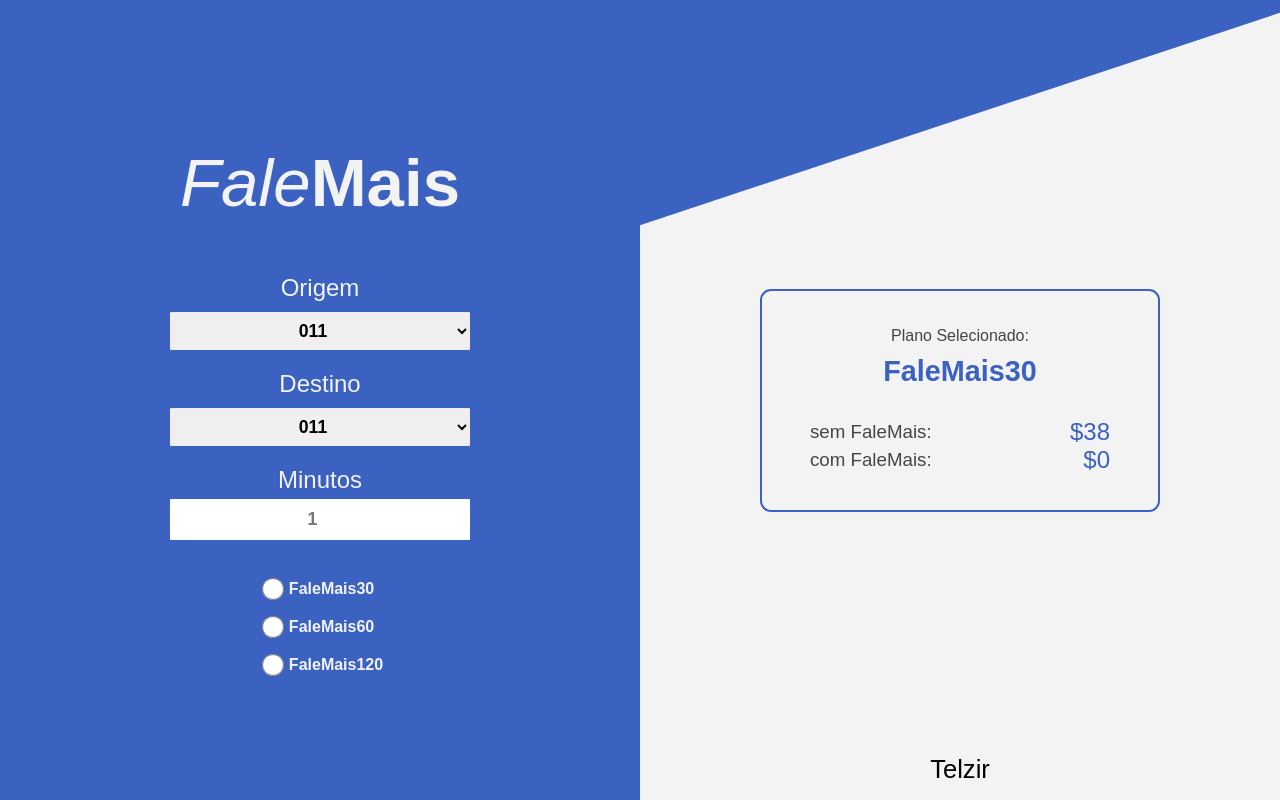
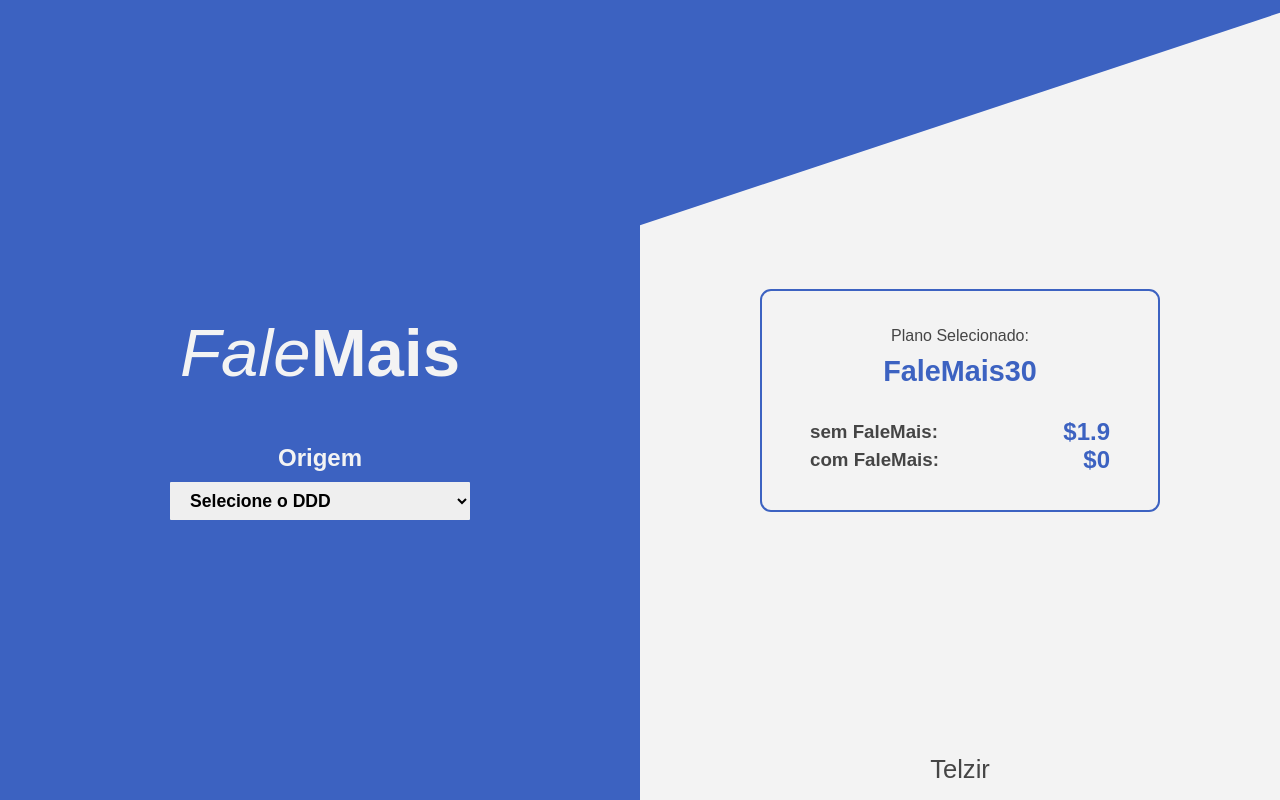
Before and after one commit to GabrielModog/telzir-falemais, a React (Create React App) app: page / in a window 1280 px wide. Built offline with nearby package versions, Linux system fonts and the light colour scheme.

Commit message:
add initial logics to components

```diff
--- a/public/index.html
+++ b/public/index.html
@@ -24,7 +24,7 @@
       work correctly both with client-side routing and a non-root public URL.
       Learn how to configure a non-root public URL by running `npm run build`.
     -->
-    <title>React App</title>
+    <title>FaleMais - Telzir</title>
   </head>
   <body>
     <noscript>You need to enable JavaScript to run this app.</noscript>
--- a/src/components/comparator.js
+++ b/src/components/comparator.js
@@ -3,16 +3,43 @@ import React, {useState} from 'react'
 import Form from './form'
 import Prices from './prices'
 
+import { calls, plans } from "../data/calls";
+
 const Comparator = () => {
 
   const [origin, setOrigin] = useState()
   const [receiver, setReceiver] = useState()
-  const [minutes, setMinutes] = useState()
-  const [planValue, setPlanValue] = useState()
+  const [minutes, setMinutes] = useState(1)
+  const [transfer, setTransfer] = useState()
+  const [call, setCall] = useState({
+    origin: 11,
+    receiver: 16
+  })
+
+  const compare = calls.find(item => item.origin === call.origin && item.receiver === call.receiver)
 
   return (<div className="app">
-      <Form />
-      <Prices />
+      <Form
+        origin={origin}
+        setOrigin={setOrigin}
+        receiver={receiver}
+        setReceiver={setReceiver}
+        setMinutes={setMinutes}
+        transfer={transfer}
+        setTransfer={setTransfer}
+        calls={calls}
+        plans={plans}
+        call={call}
+        setCall={setCall}
+      />
+
+      <Prices
+        origin={origin}
+        receiver={receiver}
+        minutes={minutes}
+        transfer={compare}
+        plan={plans[0].value}
+      />
     </div>)
 }
 
--- a/src/components/form.js
+++ b/src/components/form.js
@@ -1,6 +1,18 @@
 import React from 'react'
 
-const Form = () => (
+const Form = ({
+  calls,
+  plans,
+  origin,
+  setOrigin,
+  receiver,
+  setReceiver,
+  planValue,
+  setPlanValue,
+  setMinutes,
+  call,
+  setCall}) => (
+
   <form className="app__split blue">
 
     <div className="app__title">
@@ -9,43 +21,56 @@ const Form = () => (
 
     <div className="app__select">
       <h2>Origem</h2>
-      <select >
-        <option>011</option>
-        <option>016</option>
-        <option>017</option>
-        <option>018</option>
+      <select onChange={(e) => setOrigin(e.target.value)} defaultValue="">
+        <option disable value="">Selecione o DDD</option>
+        <option value="11">011</option>
+        <option value="16">016</option>
+        <option value="17">017</option>
+        <option value="18">018</option>
       </select>
     </div>
+    {origin && <div className="app__select">
+      <h2>Destino</h2>
+      <select
+        onChange={(e) => {
+          setReceiver(e.target.value)
+          //setCall({...call, origin: origin, receiver: receiver})
+          }}
+        defaultValue="">
+        <option disable value="">Selecione o DDD</option>
+        <option value="11">011</option>
+        <option value="16">016</option>
+        <option value="17">017</option>
+        <option value="18">018</option>
+      </select>
+    </div>}
 
-    <div className="app__select">
-      <h2>Destino</h2>
-      <select>
-        <option>011</option>
-        <option>016</option>
-        <option>017</option>
-        <option>018</option>
-      </select>
-    </div>
-
+    {receiver && <>
         <div className="app__select">
           <h2>Minutos</h2>
-      <input type="number" min="1" placeholder="1" />
+          <input
+            type="number"
+            min="1" placeholder="1"
+            onChange={(e) => setMinutes(e.target.value)}
+          />
         </div>
 
         <div className="app__checkbox">
           <div>
-        <input type="radio" />
+            <input type="radio" name="plan" value="1" />
             <span>FaleMais30</span>
           </div>
           <div>
-        <input type="radio" />
+            <input type="radio"  name="plan" value="2" />
             <span>FaleMais60</span>
           </div>
           <div>
-        <input type="radio" />
+            <input type="radio" name="plan" value="3" />
             <span>FaleMais120</span>
           </div>
         </div>
+      </>
+    }
 
   </form>
 )
--- a/src/components/prices.js
+++ b/src/components/prices.js
@@ -1,6 +1,14 @@
 import React from 'react'
 
-const Prices = () => (
+import {calculatePerMinutes, calculateWithPlan} from '../functions'
+
+const Prices = ({
+  origin,
+  receiver,
+  minutes,
+  transfer,
+  plan,
+}) => (
   <div className="app__split">
     <div className="app__header">
       <svg width="686" height="233" xmlns="http://www.w3.org/2000/svg">
@@ -21,12 +29,12 @@ const Prices = () => (
       <div className="app__prices__box">
       <div className="app__prices__between">
         <h3>sem FaleMais: </h3>
-        <h3 className="app__prices__value">$38</h3>
+        <h3 className="app__prices__value">${calculatePerMinutes(1.90, minutes)}</h3>
       </div>
 
       <div className="app__prices__between">
         <h3>com FaleMais: </h3>
-        <h3 className="app__prices__value">$0</h3>
+        <h3 className="app__prices__value">${calculateWithPlan(transfer.value, minutes, plan)}</h3>
       </div>
       </div>
     </div>
--- a/src/functions/index.js
+++ b/src/functions/index.js
@@ -1,5 +1,5 @@
 export const calculatePerMinutes = (value, minutes) => {
-  return minutes * value;
+  return Number((minutes * value).toFixed(2))
 }
 
 const surplusesMinutes = (currentMinutes, planMinutes) =>
@@ -8,8 +8,9 @@ const surplusesMinutes = (currentMinutes, planMinutes) =>
 export const calculateWithPlan = (value, currentMinutes, planMinutes) => {
   if (currentMinutes > planMinutes) {
     return Number(
-      (value * surplusesMinutes(currentMinutes, planMinutes) * 1.1).toFixed(2)
+      (value * surplusesMinutes(currentMinutes, planMinutes) * 1.1).toFixed(1)
     )
+  }else{
+    return 0
   }
-  return 0;
 }
--- a/src/styles/index.scss
+++ b/src/styles/index.scss
@@ -19,7 +19,7 @@ body{
 }
 
 h2, h3, h4, h5{
-  font-weight: 300;
+  font-weight: 600;
 }
 
 .app{
@@ -30,7 +30,7 @@ h2, h3, h4, h5{
 
   select{
     width: 300px;
-    padding: 8px 7.8rem;
+    padding: 8px 1rem;
     border: none;
     border-radius: 1px;
     margin: 10px 0;
@@ -63,13 +63,15 @@ h2, h3, h4, h5{
 
   &__title{
     padding: 3rem 0;
-    font-size: 2.1rem
+    font-size: 2.1rem;
+    animation: fade 300ms linear;
   }
 
   &__select{
     animation: fade 700ms linear;
     text-align: center;
     margin: 5px 0;
+    transition: 400ms;
   }
 
   &__checkbox{
@@ -96,6 +98,7 @@ h2, h3, h4, h5{
     padding: 1rem 3rem;
     border-radius: 11px;
     border: 2px solid $blue;
+    animation: fade 1.1s linear;
 
     &__value{
       color: $blue;
@@ -156,6 +159,7 @@ h2, h3, h4, h5{
     bottom: 0;
     padding: 1rem;
     h1{
+      color: $gray;
       font-size: 1.6rem;
       font-weight: 300;
     }
```
Lines whose indentation alone changed are shown as unchanged.
